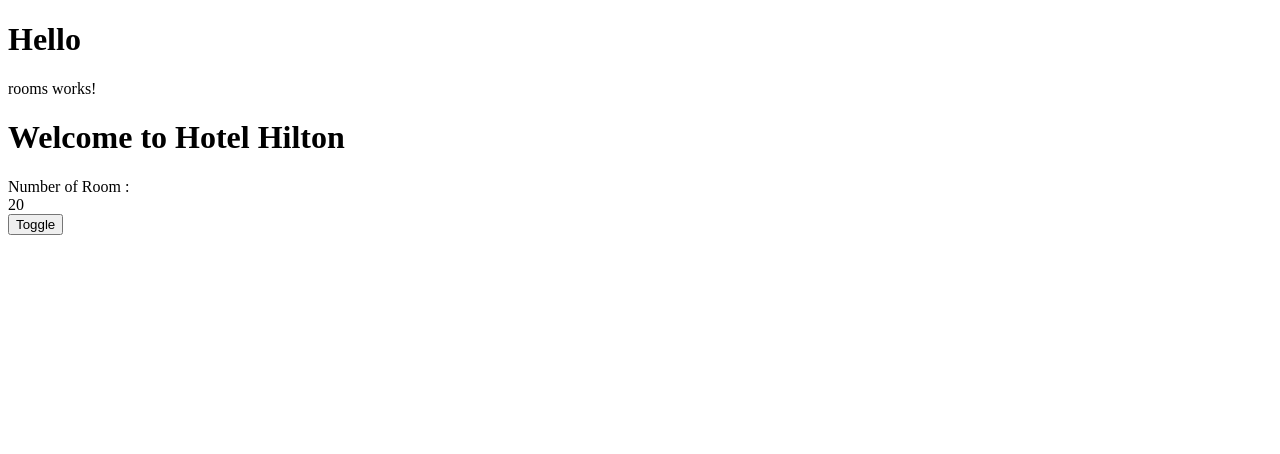
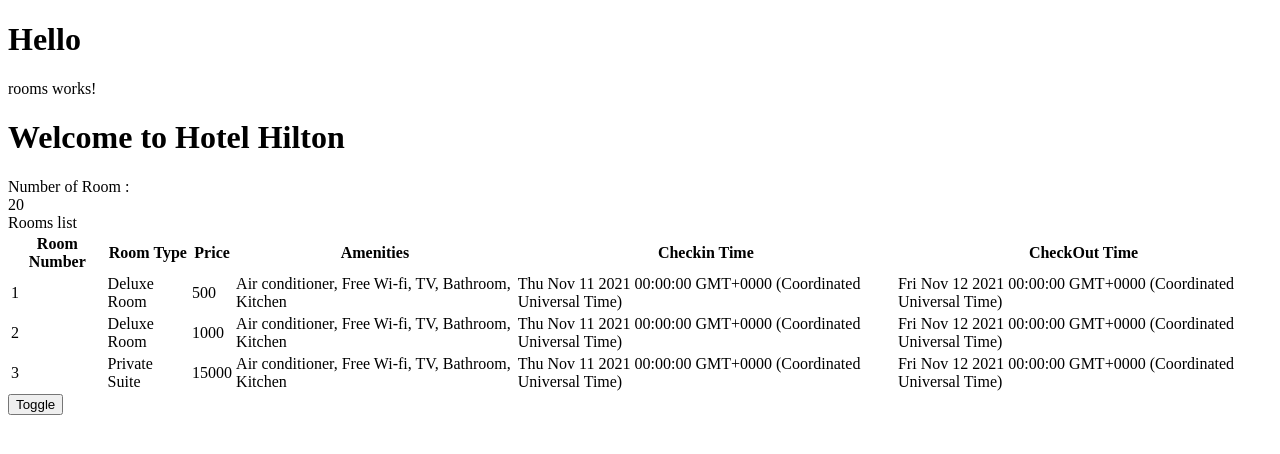
Before and after one commit to zakariaelb/hotelinventoryAPP, an Angular app: page / in a window 1280 px wide. Shown: the top 454 px of the page. Built offline with nearby package versions, Linux system fonts and the light colour scheme.

Commit message:
Interface

```diff
--- a/src/app/rooms/rooms.component.html
+++ b/src/app/rooms/rooms.component.html
@@ -1,9 +1,37 @@
 <p>rooms works!</p>
 <h1>Welcome to {{hotelName}}</h1>
-<div [hidden] = "hideRooms">
+<div [hidden]="hideRooms">
     Number of Room :
     <div [innerText]="numberOfRoom"></div>
     <!-- document.getElementByid('numberOfRoom').innerText = numberOfRoom; -->
 </div>
+<!-- {{ rooms?.availableRooms ?? No Rooms }}
+<div *ngIf="rooms?.availableRooms > 0">
+    Rooms list
+</div>
+-->
+<div *ngIf="rooms.availableRooms > 0">
+    Rooms list
+    <!-- {{roomList}} -->
+    <table>
+        <tr>
+            <th>Room Number</th>
+            <th>Room Type</th>
+            <th>Price</th>
+            <th>Amenities</th>
+            <th>Checkin Time</th>
+            <th>CheckOut Time</th>
+        </tr>
+        <tr *ngFor="let room of roomList">
+            <td>{{ room.roomNumber}}</td>
+            <td>{{ room.roomType}}</td>
+            <td>{{ room.price}}</td>
+            <td>{{ room.amenities}}</td>
+            <td>{{ room.checkinTime}}</td>
+            <td>{{ room.checkoutTime}}</td>
+
+        </tr>
+    </table>
+</div>
 
 <button (click)="toggle()">Toggle</button>
--- a/src/app/rooms/rooms.component.ts
+++ b/src/app/rooms/rooms.component.ts
@@ -1,4 +1,5 @@
 import { Component } from '@angular/core';
+import { Room, RoomList } from './rooms';
 
 @Component({
   selector: 'digiplus-app-rooms',
@@ -7,12 +8,45 @@
 })
 export class RoomsComponent {
   hotelName = 'Hotel Hilton';
-  numberOfRoom ='20';
+  numberOfRoom = '20';
   hideRooms = false;
-
+  rooms: Room = {
+    availableRooms: 15,
+    boockedRooms: 5,
+    totalRooms: 25
+  }
+  roomList: RoomList[] = [
+    {
+      roomNumber: 1,
+      roomType: 'Deluxe Room',
+      amenities: 'Air conditioner, Free Wi-fi, TV, Bathroom, Kitchen',
+      price: 500,
+      photos: 'https://images.unsplash.com',
+      checkinTime: new Date('11-Nov-2021'),
+      checkoutTime: new Date('12-Nov-2021'),
+    },
+    {
+      roomNumber: 2,
+      roomType: 'Deluxe Room',
+      amenities: 'Air conditioner, Free Wi-fi, TV, Bathroom, Kitchen',
+      price: 1000,
+      photos: 'https://images.unsplash.com',
+      checkinTime: new Date('11-Nov-2021'),
+      checkoutTime: new Date('12-Nov-2021'),
+    },
+    {
+      roomNumber: 3,
+      roomType: 'Private Suite',
+      amenities: 'Air conditioner, Free Wi-fi, TV, Bathroom, Kitchen',
+      price: 15000,
+      photos: 'https://images.unsplash.com',
+      checkinTime: new Date('11-Nov-2021'),
+      checkoutTime: new Date('12-Nov-2021'),
+    },
+  ]
 
   toggle() {
     this.hideRooms = !this.hideRooms;
-    }
+  }
 
 }
--- /dev/null
+++ b/src/app/rooms/rooms.ts
@@ -0,0 +1,19 @@
+export interface Room {
+    availableRooms: number;
+    boockedRooms: number;
+    totalRooms: number;
+
+}
+//**    availableRooms? : number;*/
+//**        boockedRooms? : number;*/
+//        totalRooms? : number;     */
+
+export interface RoomList {
+    roomNumber: number;
+    roomType: string;
+    amenities: string;
+    price: number;
+    photos: string;
+    checkinTime: Date;
+    checkoutTime: Date;
+}
```
